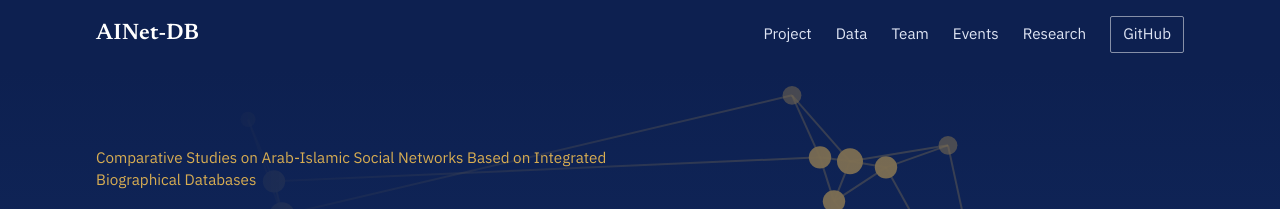
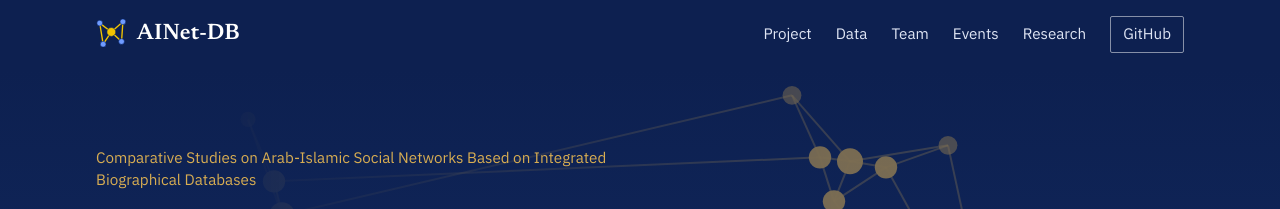
Before and after one commit to wkmisr/arab-islamic-networks, a Jekyll site: the page built from index.html, in a window 1280 px wide. Shown: the top 209 px of the page. Built offline with Jekyll 4.4.1, drawn with Linux system fonts in a browser that asks for light colours.

Commit message:
Use the network mark as site logo and favicon
Co-Authored-By: Claude Opus 5.5 <noreply@anthropic.com>
Claude-Session: https://claude.ai/code/session_01KqxXa3RwjSRdadvoeXNT7D

```diff
--- a/_layouts/default.html
+++ b/_layouts/default.html
@@ -17,7 +17,7 @@
   <a class="skip" href="#main">Skip to content</a>
   <header class="site-header{% if page.layout == 'home' or page.url == '/' %} on-hero{% endif %}">
     <div class="wrap bar">
-      <a class="brand" href="{{ '/' | relative_url }}">{{ site.title }}</a>
+      <a class="brand" href="{{ '/' | relative_url }}"><img class="brand-mark" src="{{ '/assets/logo-mark.svg' | relative_url }}" alt="" width="36" height="36">{{ site.title }}</a>
       <nav aria-label="Main">
         <a href="{{ '/project/' | relative_url }}"{% if page.url == '/project/' %} aria-current="page"{% endif %}>Project</a>
         <a href="{{ '/data/' | relative_url }}"{% if page.url == '/data/' %} aria-current="page"{% endif %}>Data</a>
--- a/assets/css/site.css
+++ b/assets/css/site.css
@@ -52,7 +52,8 @@ a:hover { text-decoration-thickness: 2px; }
 /* Header: a lapis band on every page */
 .site-header { background: var(--night); color: #eef1f8; font-family: var(--sans); }
 .bar { display: flex; align-items: center; justify-content: space-between; gap: 1rem; padding-block: 1rem; position: relative; z-index: 2; }
-.brand { font-family: var(--serif); font-size: 1.4rem; font-weight: 600; letter-spacing: .01em; color: #fff; text-decoration: none; }
+.brand { display: inline-flex; align-items: center; gap: .55rem; font-family: var(--serif); font-size: 1.4rem; font-weight: 600; letter-spacing: .01em; color: #fff; text-decoration: none; }
+.brand-mark { width: 2rem; height: 2rem; flex: none; }
 nav { display: flex; flex-wrap: wrap; gap: .4rem 1.5rem; font-size: .95rem; }
 nav a.nav-gh { border: 1px solid rgba(255,255,255,.5); padding: .25rem .75rem; border-radius: 2px; }
 nav a.nav-gh:hover { background: rgba(255,255,255,.12); }
```
Also changed, not shown: assets/apple-touch-icon.png, assets/favicon.ico, assets/favicon.svg, assets/logo-mark.svg (added).
